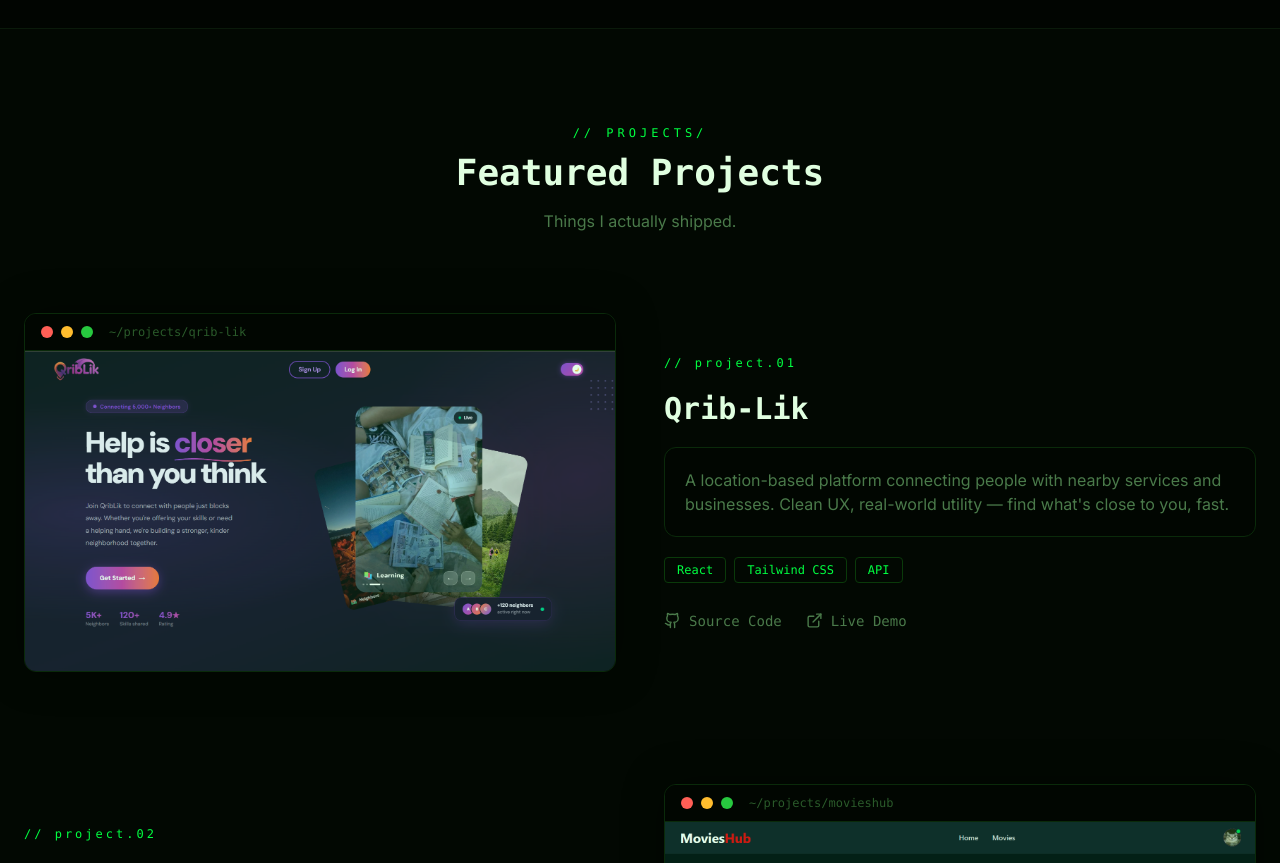
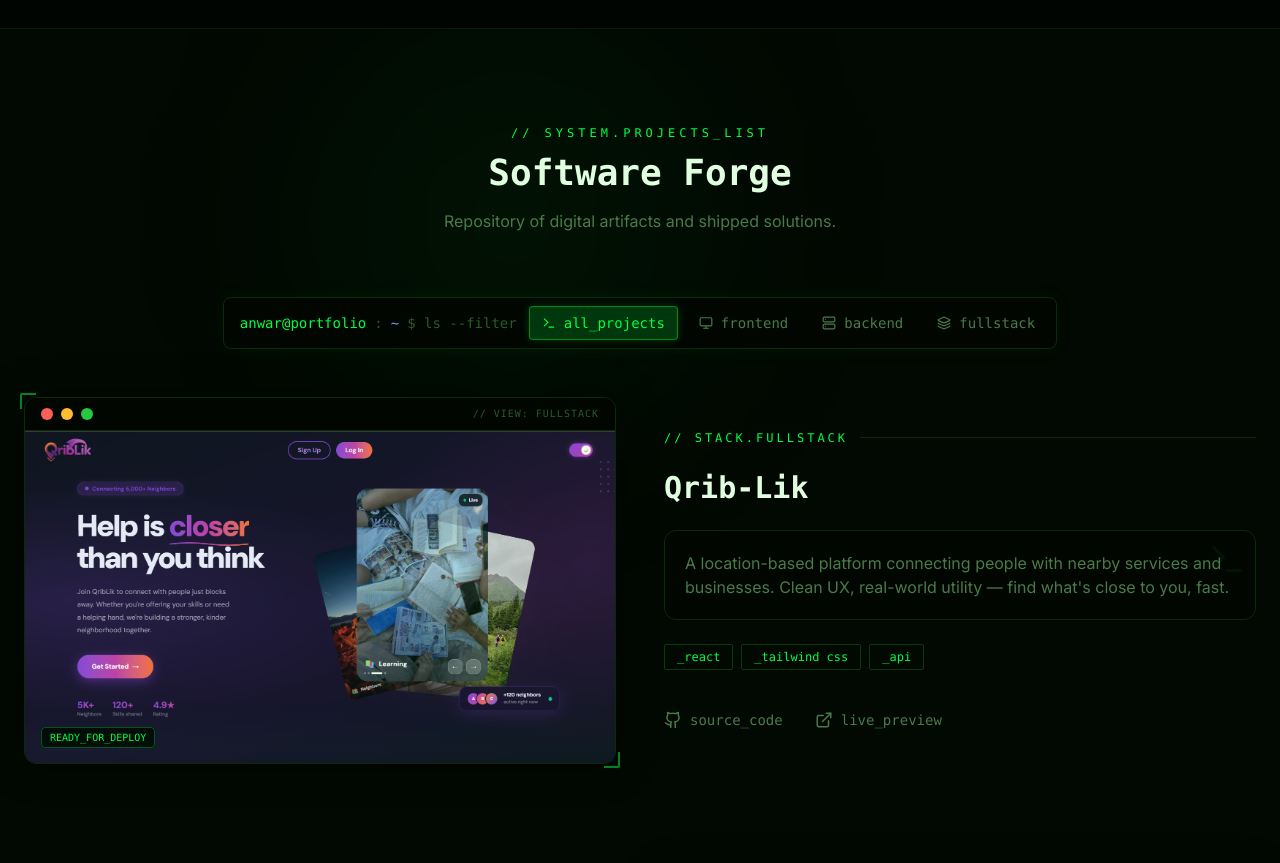
Before and after one commit to Anwaroxxx/Portfolio, a React (Vite) app: page / in a window 1280 px wide. Shown: the part 1880-2743 px from the top of the page. Built offline with nearby package versions, Linux system fonts and the light colour scheme.

Commit message:
Feat: Added a new project in the Project Arsenal

```diff
--- a/src/components/Projects.jsx
+++ b/src/components/Projects.jsx
@@ -1,90 +1,188 @@
-import { motion } from "framer-motion";
-import { ExternalLink, Github } from "lucide-react";
+import { useState } from "react";
+import { motion, AnimatePresence } from "framer-motion";
+import { ExternalLink, Github, Terminal, Layers, Monitor, Server } from "lucide-react";
 import { projects } from "../data/portfolio";
 
 const Projects = () => {
+  const [filter, setFilter] = useState("all");
+
+  const categories = [
+    { id: "all", label: "all_projects", icon: <Terminal size={14} /> },
+    { id: "frontend", label: "frontend", icon: <Monitor size={14} /> },
+    { id: "backend", label: "backend", icon: <Server size={14} /> },
+    { id: "fullstack", label: "fullstack", icon: <Layers size={14} /> },
+  ];
+
+  const filteredProjects = filter === "all"
+    ? projects
+    : projects.filter(p => p.category === filter);
+
   return (
-    <section id="projects" className="py-20 sm:py-24 bg-[#020802] relative border-t border-[#0a1a0a]">
-      <div className="max-w-7xl mx-auto px-4 sm:px-6">
+    <section id="projects" className="py-20 sm:py-24 bg-[#020802] relative border-t border-[#0a1a0a] overflow-hidden">
+      {/* Background ambient glow */}
+      <div className="absolute top-0 left-1/4 w-96 h-96 bg-[#00ff41]/5 rounded-full blur-[120px] pointer-events-none" />
+      <div className="absolute bottom-0 right-1/4 w-96 h-96 bg-[#00ff41]/5 rounded-full blur-[120px] pointer-events-none" />
 
+      <div className="max-w-7xl mx-auto px-4 sm:px-6 relative z-10">
         <motion.div
           initial={{ opacity: 0, y: 30 }}
           whileInView={{ opacity: 1, y: 0 }}
           viewport={{ once: true }}
           transition={{ duration: 0.6 }}
-          className="text-center mb-16 sm:mb-20"
+          className="text-center mb-12 sm:mb-16"
         >
-          <p className="font-mono text-[#00ff41] text-xs tracking-[4px] uppercase mb-3">// projects/</p>
-          <h2 className="font-mono text-3xl sm:text-4xl font-black text-[#e0ffe0] mb-4">Featured Projects</h2>
-          <p className="text-[#4a7a4a] max-w-xl mx-auto text-sm sm:text-base">Things I actually shipped.</p>
+          <p className="font-mono text-[#00ff41] text-xs tracking-[4px] uppercase mb-3">// system.projects_list</p>
+          <h2 className="font-mono text-3xl sm:text-4xl font-black text-[#e0ffe0] mb-4">Software Forge</h2>
+          <p className="text-[#4a7a4a] max-w-xl mx-auto text-sm sm:text-base">Repository of digital artifacts and shipped solutions.</p>
         </motion.div>
 
-        <div className="space-y-20 sm:space-y-28">
-          {projects.map((project, index) => (
+        {/* Terminal Filter Bar */}
+        <div className="mb-12 flex flex-col items-center">
+          <div className="inline-flex flex-wrap justify-center items-center gap-3 bg-[#010601] border border-[#0a2a0a] p-2 rounded-lg font-mono text-xs sm:text-sm shadow-[0_0_20px_rgba(0,255,65,0.05)]">
+            <span className="text-[#2a5a2a] pl-2 flex items-center gap-2">
+              <span className="text-[#00ff41]">anwar@portfolio</span>:
+              <span className="text-blue-400">~</span>$ ls --filter
+            </span>
+            <div className="flex flex-wrap gap-2">
+              {categories.map((cat) => (
+                <button
+                  key={cat.id}
+                  onClick={() => setFilter(cat.id)}
+                  className={`px-3 py-1.5 rounded flex items-center gap-2 transition-all duration-300 ${
+                    filter === cat.id
+                      ? "bg-[#00ff41]/20 text-[#00ff41] border border-[#00ff41]/40 shadow-[0_0_10px_rgba(0,255,65,0.2)]"
+                      : "text-[#4a7a4a] hover:text-[#00ff41] border border-transparent"
+                  }`}
+                >
+                  {cat.icon}
+                  {cat.label}
+                </button>
+              ))}
+            </div>
+          </div>
+        </div>
+
         <motion.div
-              key={index}
-              initial={{ opacity: 0, y: 50 }}
-              whileInView={{ opacity: 1, y: 0 }}
-              viewport={{ once: true, margin: "-80px" }}
-              transition={{ duration: 0.65 }}
+          layout
+          className="space-y-20 sm:space-y-28"
+        >
+          <AnimatePresence mode="popLayout">
+            {filteredProjects.length > 0 ? (
+              filteredProjects.map((project, index) => (
+                <motion.div
+                  key={project.title}
+                  layout
+                  initial={{ opacity: 0, scale: 0.95 }}
+                  animate={{ opacity: 1, scale: 1 }}
+                  exit={{ opacity: 0, scale: 0.95 }}
+                  transition={{ duration: 0.4 }}
                   className={`flex flex-col ${index % 2 !== 0 ? "lg:flex-row-reverse" : "lg:flex-row"} gap-8 sm:gap-12 items-center`}
                 >
-              {/* Image */}
-              <div className="w-full lg:w-1/2 group rounded-xl overflow-hidden border border-[#0a2a0a] shadow-[0_0_40px_#00000060]">
+                  {/* Image Container with Terminal Frame */}
+                  <div className="w-full lg:w-1/2 group relative">
+                    <div className="rounded-xl overflow-hidden border border-[#0a2a0a] shadow-[0_0_40px_#00000060] bg-[#020802]">
                       {/* Terminal bar */}
-                <div className="flex items-center gap-2 bg-[#010601] border-b border-[#0a2a0a] px-4 py-2.5">
+                      <div className="flex justify-between items-center bg-[#010601] border-b border-[#0a2a0a] px-4 py-2.5">
+                        <div className="flex items-center gap-2">
                           <span className="w-3 h-3 rounded-full bg-[#ff5f56]" />
                           <span className="w-3 h-3 rounded-full bg-[#ffbd2e]" />
                           <span className="w-3 h-3 rounded-full bg-[#27c93f]" />
-                  <span className="font-mono text-xs text-[#2a5a2a] ml-2 truncate">
-                    ~/projects/{project.title.toLowerCase().replace(/\s/g, "-")}
+                        </div>
+                        <span className="font-mono text-[10px] text-[#2a5a2a] truncate uppercase tracking-widest leading-none">
+                          // view: {project.category}
                         </span>
                       </div>
-                <div className="relative overflow-hidden">
-                  <div className="absolute inset-0 bg-[#00ff41]/10 group-hover:bg-transparent transition-colors duration-500 z-10" />
+                      <div className="relative aspect-video overflow-hidden group">
+                        {/* Global Scanline Animation */}
+                        <div className="scanline pointer-events-none z-30" />
+
+                        {/* CRT Flicker Overlay */}
+                        <div className="absolute inset-0 bg-[#00ff41]/5 group-hover:bg-transparent transition-colors duration-500 z-10 terminal-flicker" />
+
                         <img
                           src={project.image}
                           alt={project.title}
-                    className="w-full h-52 sm:h-72 md:h-80 object-cover group-hover:scale-105 transition-transform duration-700"
+                          className="w-full h-full object-cover group-hover:scale-105 transition-transform duration-1000 ease-out"
                         />
+
+                        {/* Status Badge Inside Image */}
+                        <div className="absolute bottom-4 left-4 z-30">
+                          <span className="font-mono text-[10px] bg-[#020802]/80 border border-[#00ff41]/30 text-[#00ff41] px-2 py-1 rounded backdrop-blur-sm">
+                            READY_FOR_DEPLOY
+                          </span>
                         </div>
+                      </div>
+                    </div>
+                    {/* Decorative corner accents */}
+                    <div className="absolute -top-1 -left-1 w-4 h-4 border-t-2 border-l-2 border-[#00ff41]/50 rounded-tl-sm pointer-events-none" />
+                    <div className="absolute -bottom-1 -right-1 w-4 h-4 border-b-2 border-r-2 border-[#00ff41]/50 rounded-br-sm pointer-events-none" />
                   </div>
 
                   {/* Content */}
-              <div className="w-full lg:w-1/2 space-y-5">
+                  <div className="w-full lg:w-1/2 space-y-6">
+                    <div className="flex items-center gap-3">
                       <p className="font-mono text-[#00ff41] text-xs tracking-[3px]">
-                  // project.{String(index + 1).padStart(2, "0")}
+                        // STACK.{project.category.toUpperCase()}
                       </p>
-                <h3 className="font-mono text-2xl sm:text-3xl font-black text-[#e0ffe0]">
+                      <div className="h-px flex-grow bg-[#0a2a0a]" />
+                    </div>
+
+                    <h3 className="font-mono text-2xl sm:text-3xl font-black text-[#e0ffe0] group-hover:text-[#00ff41] transition-colors">
                       {project.title}
                     </h3>
-                <p className="text-[#4a7a4a] text-sm sm:text-base leading-relaxed bg-[#010601] border border-[#0a2a0a] p-4 sm:p-5 rounded-xl">
-                  {project.description}
+
+                    <p className="text-[#4a7a4a] text-sm sm:text-base leading-relaxed bg-[#010601] border border-[#0a2a0a] p-5 rounded-xl relative overflow-hidden group">
+                      <span className="relative z-10">{project.description}</span>
+                      <div className="absolute top-0 right-0 p-2 opacity-5">
+                        <Terminal size={40} className="text-[#00ff41]" />
+                      </div>
                     </p>
 
                     <div className="flex flex-wrap gap-2">
                       {project.tags.map((tag) => (
                         <span key={tag}
-                      className="px-3 py-1 border border-[#0a3a0a] text-[#00ff41] font-mono text-xs rounded">
-                      {tag}
+                          className="px-3 py-1 border border-[#0a3a0a] text-[#00ff41] font-mono text-[10px] sm:text-xs rounded-sm hover:bg-[#00ff41]/5 transition-colors">
+                          _{tag.toLowerCase()}
                         </span>
                       ))}
                     </div>
 
-                <div className="flex items-center gap-6 pt-2">
+                    <div className="flex items-center gap-8 pt-4">
                       <a href={project.github} target="_blank" rel="noreferrer"
-                    className="flex items-center gap-2 text-[#4a7a4a] hover:text-white font-mono text-sm transition-colors hover:scale-105 transform">
-                    <Github size={17} /> Source Code
+                        className="group flex items-center gap-2 text-[#4a7a4a] hover:text-white font-mono text-sm transition-all">
+                        <Github size={18} className="group-hover:rotate-12 transition-transform" />
+                        <span className="border-b border-transparent group-hover:border-[#4a7a4a]">source_code</span>
                       </a>
                       <a href={project.link} target="_blank" rel="noreferrer"
-                    className="flex items-center gap-2 text-[#4a7a4a] hover:text-[#00ff41] font-mono text-sm transition-colors hover:scale-105 transform">
-                    <ExternalLink size={17} /> Live Demo
+                        className="group flex items-center gap-2 text-[#4a7a4a] hover:text-[#00ff41] font-mono text-sm transition-all focus:outline-none">
+                        <ExternalLink size={18} className="group-hover:-translate-y-1 group-hover:translate-x-1 transition-transform" />
+                        <span className="border-b border-transparent group-hover:border-[#00ff41]">live_preview</span>
                       </a>
                     </div>
                   </div>
                 </motion.div>
-          ))}
+              ))
+            ) : (
+              <motion.div
+                initial={{ opacity: 0 }}
+                animate={{ opacity: 1 }}
+                className="py-20 text-center border border-dashed border-[#0a2a0a] rounded-2xl"
+              >
+                <div className="inline-block p-4 rounded-full bg-[#ff5f56]/10 mb-4">
+                  <Terminal className="text-[#ff5f56]" size={32} />
                 </div>
+                <h3 className="font-mono text-xl text-[#e0ffe0] mb-2">404: PROJECTS_NOT_FOUND</h3>
+                <p className="text-[#4a7a4a] font-mono text-sm">Directory '{filter}' is currently empty or under maintenance.</p>
+                <button
+                  onClick={() => setFilter("all")}
+                  className="mt-6 font-mono text-xs text-[#00ff41] hover:underline"
+                >
+                  cd .. // return to base directory
+                </button>
+              </motion.div>
+            )}
+          </AnimatePresence>
+        </motion.div>
       </div>
     </section>
   );
--- a/src/data/portfolio.js
+++ b/src/data/portfolio.js
@@ -15,6 +15,7 @@ import gitIcon       from "../assets/git.svg";
 import profileImg    from "../assets/large_aazarzou.jpg";
 import qriblikImg   from "../assets/qriblik.png";
 import movieshubImg from "../assets/movieshub.png";
+import yummyImg     from "../assets/yummy-ss.png";
 
 export { profileImg };
 
@@ -72,7 +73,8 @@ export const projects = [
     description:
       "A location-based platform connecting people with nearby services and businesses. Clean UX, real-world utility — find what's close to you, fast.",
     image: qriblikImg,
-    tags: ["React", "Tailwind CSS",'API'],
+    tags: ["React", "Tailwind CSS", "API"],
+    category: "fullstack",
     link: "https://qrib-lik.vercel.app/",
     github: "https://github.com/Anwaroxxx/QribLik",
   },
@@ -82,8 +84,19 @@ export const projects = [
       "A sleek movie discovery app — browse, search, and explore films with a clean interface powered by a live movies API.",
     image: movieshubImg,
     tags: ["React", "Tailwind CSS", "API"],
+    category: "frontend",
     link: "https://movies-hub-rust.vercel.app/",
     github: "https://github.com/Anwaroxxx/MoviesHub",
+  },
+  {
+    title: "Yummy Restaurant",
+    description:
+      "A premium restaurant experience with a high-end menu showcase and reservation system. Built with focus on aesthetics and smooth interactions.",
+    image: yummyImg,
+    tags: ["HTML", "SASS", "JavaScript"],
+    category: "frontend",
+    link: "https://yummy-restaurant-one.vercel.app/",
+    github: "https://github.com/Anwaroxxx/Yummy_Restaurant.git",
   },
 ];
 
--- a/src/index.css
+++ b/src/index.css
@@ -10,20 +10,55 @@
   }
 }
 
-/* Custom Scrollbar */
+@layer utilities {
+  .scanline {
+    width: 100%;
+    height: 100px;
+    z-index: 200;
+    background: linear-gradient(0deg, rgba(0, 0, 0, 0) 0%, rgba(0, 255, 65, 0.2) 50%, rgba(0, 0, 0, 0) 100%);
+    opacity: 0.1;
+    position: absolute;
+    bottom: 100%;
+    animation: scanline 8s linear infinite;
+  }
+
+  @keyframes scanline {
+    0% { bottom: 100%; }
+    100% { bottom: -100px; }
+  }
+
+  .terminal-flicker {
+    animation: flicker 0.15s ease-in-out infinite;
+  }
+
+  @keyframes flicker {
+    0% { opacity: 0.97; }
+    5% { opacity: 0.95; }
+    10% { opacity: 0.9; }
+    15% { opacity: 0.95; }
+    30% { opacity: 0.98; }
+    50% { opacity: 0.94; }
+    80% { opacity: 0.99; }
+    90% { opacity: 0.96; }
+    100% { opacity: 0.98; }
+  }
+}
+
+/* Custom Scrollbar Filtered for Tech Look */
 ::-webkit-scrollbar {
-  width: 8px;
+  width: 5px;
 }
 
 ::-webkit-scrollbar-track {
-  background: #121212;
+  background: #010601;
 }
 
 ::-webkit-scrollbar-thumb {
-  background: #2d2d2d;
-  border-radius: 4px;
+  background: #0a2a0a;
+  border-radius: 2px;
 }
 
 ::-webkit-scrollbar-thumb:hover {
-  background: #00f7ff;
+  background: #00ff41;
+  box-shadow: 0 0 10px #00ff41;
 }
```
Also changed, not shown: src/assets/yummy-ss.png (added). Lines whose indentation alone changed are shown as unchanged.
